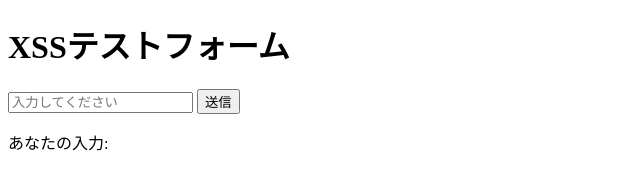
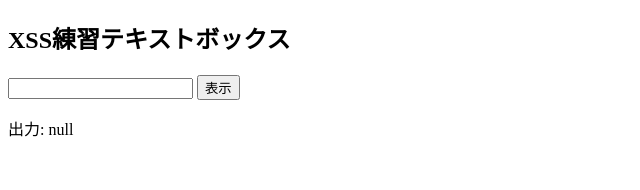
Before and after one commit to oshikawa-takato/test, a plain HTML site: page index.html in a window 1280 px wide. Shown: the whole page, without its empty margins (0-640 px from the left). Drawn offline with Linux system fonts and the light colour scheme.

Commit message:
Update index.html

```diff
--- a/index.html
+++ b/index.html
@@ -1,22 +1,25 @@
-<!-- xss_test.html -->
 <!DOCTYPE html>
 <html lang="ja">
 <head>
-<meta charset="UTF-8">
-<title>XSSテスト</title>
+  <meta charset="UTF-8">
+  <title>XSS学習用デモ</title>
 </head>
 <body>
-<h1>XSSテストフォーム</h1>
-<form method="GET" action="">
-<input type="text" name="input" placeholder="入力してください">
-<input type="submit" value="送信">
-</form>
-  <p>あなたの入力: </p>
-  <div id="output"></div>
-    <script>
-      const params = new URLSearchParams(window.location.search);
-      const userInput = params.get("input");
-      document.getElementById("output").innerHTML = userInput; // XSSの元
-    </script>
+  <h2>XSS練習テキストボックス</h2>
+
+  <form method="GET">
+    <input type="text" name="input">
+    <button type="submit">表示</button>
+  </form>
+
+  <p>出力:
+    <span>
+      <!-- あえてエスケープせずにそのまま表示 -->
+      <script>
+        const params = new URLSearchParams(window.location.search);
+        document.write(params.get("input"));
+      </script>
+    </span>
+  </p>
 </body>
 </html>
```
